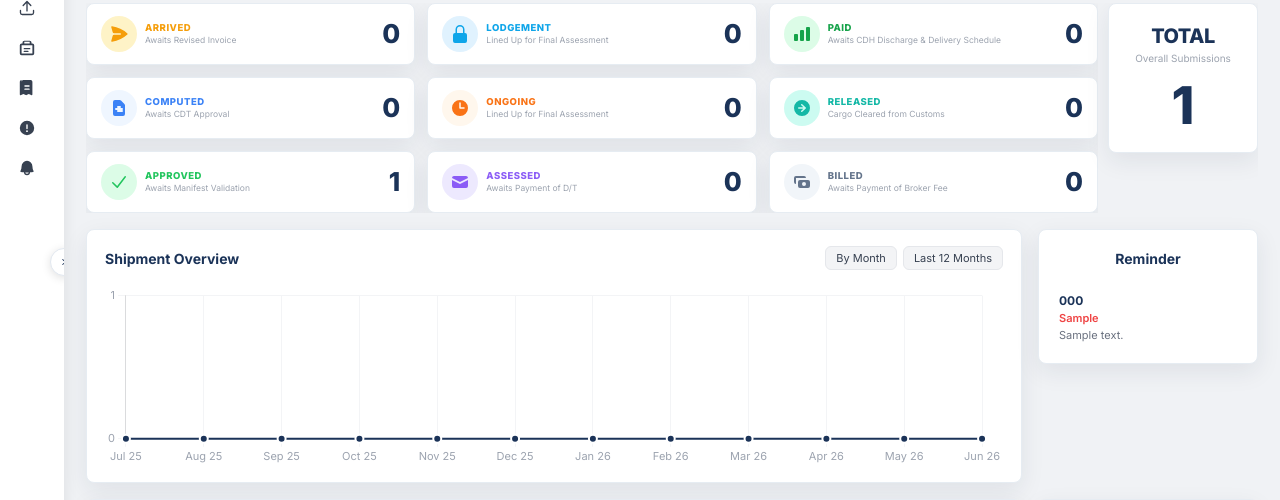
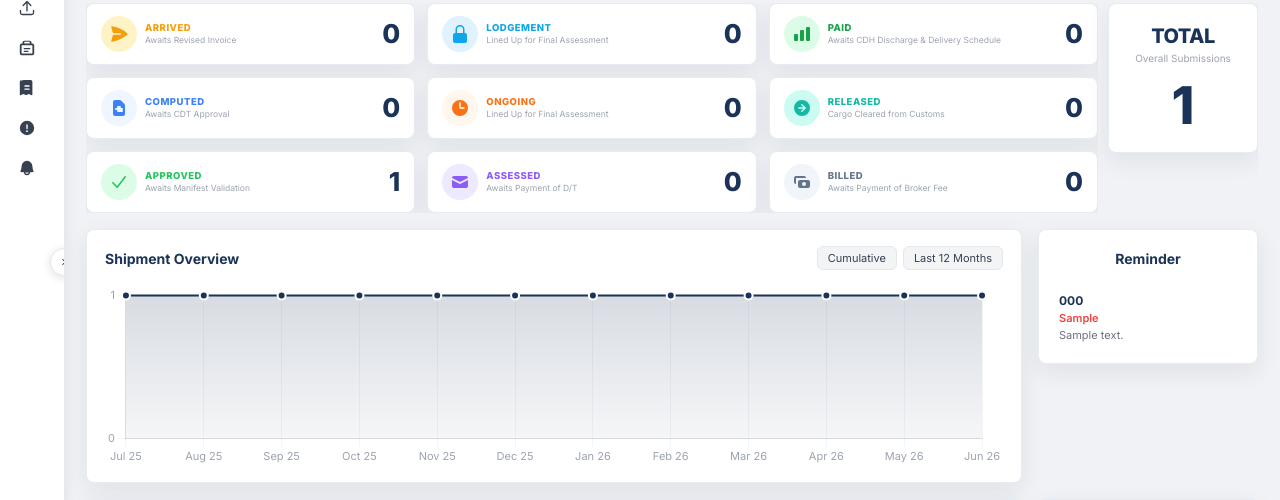
Before and after one commit to d4rr-code/r3pcr, a Django app: page /consignee/dashboard/ in a window 1280 px wide. Shown: the part 138-638 px from the top of the page. Run offline with Django 5.2, Linux system fonts and the light colour scheme; a user stored in the database is signed in; tables that the repository leaves empty hold one stand-in row (values such as "Sample post"); data that the repository does not hold is empty.

Commit message:
Show cumulative consignee chart totals

```diff
--- a/apps/consignee/tests.py
+++ b/apps/consignee/tests.py
@@ -174,18 +174,20 @@ class ConsigneeDashboardChartTests(TestCase):
         Shipment.objects.filter(pk=shipment.pk).update(submitted_at=submitted_at)
         return shipment
 
-    def test_dashboard_and_chart_endpoint_use_rolling_twelve_months(self):
+    def test_dashboard_and_chart_endpoint_use_cumulative_twelve_months(self):
         self._shipment_on('R3PCR-DASH-CURRENT', self._month_start(0))
         self._shipment_on('R3PCR-DASH-IN-RANGE', self._month_start(-11))
         self._shipment_on('R3PCR-DASH-OLD', self._month_start(-12))
 
         response = self.client.get(reverse('consignee:dashboard'))
         self.assertContains(response, 'Last 12 Months')
+        self.assertContains(response, 'Cumulative')
         labels = json.loads(response.context['monthly_labels'])
         data = json.loads(response.context['monthly_data'])
 
         self.assertEqual(len(labels), 12)
-        self.assertEqual(sum(data), 2)
+        self.assertEqual(data[-1], 3)
+        self.assertEqual(data, sorted(data))
 
         chart_response = self.client.get(reverse('consignee:chart_data'))
         payload = chart_response.json()
--- a/apps/consignee/views/pages.py
+++ b/apps/consignee/views/pages.py
@@ -126,6 +126,7 @@ def _monthly_shipment_series(shipments, months=12):
     month_points = _month_points(today, months=months)
     start_year, start_month = month_points[0]
     start_date = today.replace(year=start_year, month=start_month, day=1)
+    running_total = shipments.filter(submitted_at__date__lt=start_date).count()
     monthly_qs = (
         shipments
         .filter(submitted_at__date__gte=start_date)
@@ -138,7 +139,10 @@ def _monthly_shipment_series(shipments, months=12):
         f'{calendar.month_abbr[month]} {str(year)[-2:]}'
         for year, month in month_points
     ]
-    data = [monthly_lookup.get(point, 0) for point in month_points]
+    data = []
+    for point in month_points:
+        running_total += monthly_lookup.get(point, 0)
+        data.append(running_total)
     return labels, data
 
 
@@ -189,7 +193,7 @@ def dashboard(request):
     for item in urgency_breakdown:
         item['label'] = urgency_labels.get(item['urgency'], item['urgency'] or 'Unknown')
 
-    # ── Monthly chart data (rolling 12 months) ───────────────────────────────
+    # ── Cumulative chart data (rolling 12 months) ────────────────────────────
     monthly_labels, monthly_data = _monthly_shipment_series(shipments)
     today = timezone.localdate()
 
--- a/static/consignee/js/dashboard.js
+++ b/static/consignee/js/dashboard.js
@@ -57,7 +57,7 @@
                         callbacks: {
                             title: function (items) { return items[0].label; },
                             label: function (item) {
-                                return item.raw + ' shipment' + (item.raw !== 1 ? 's' : '');
+                                return item.raw + ' total shipment' + (item.raw !== 1 ? 's' : '');
                             }
                         }
                     }
--- a/templates/consignee/dashboard.html
+++ b/templates/consignee/dashboard.html
@@ -191,7 +191,7 @@
         <div class="dashboard-card-header" style="display:flex; align-items:center; justify-content:space-between; margin-bottom:16px;">
             <p class="c-card-title" style="margin:0;">Shipment Overview</p>
             <div class="dashboard-filter-group" style="display:flex; align-items:center; gap:6px;">
-                <span class="chart-filter-btn">By Month</span>
+                <span class="chart-filter-btn">Cumulative</span>
                 <span class="chart-filter-btn">Last 12 Months</span>
             </div>
         </div>
```
